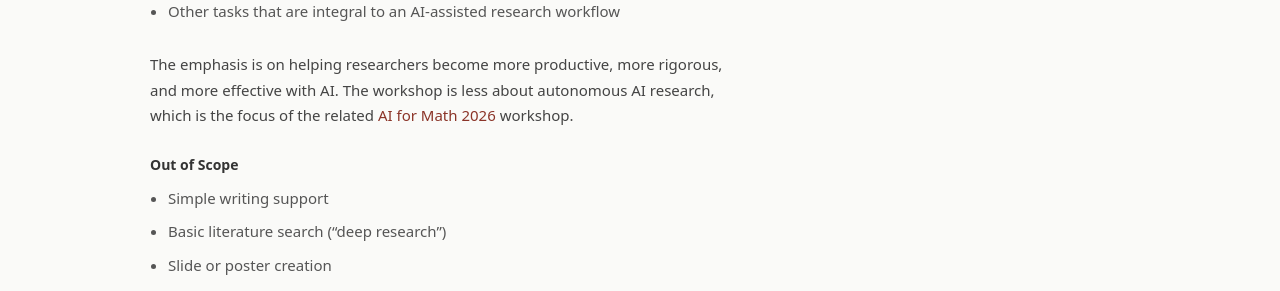
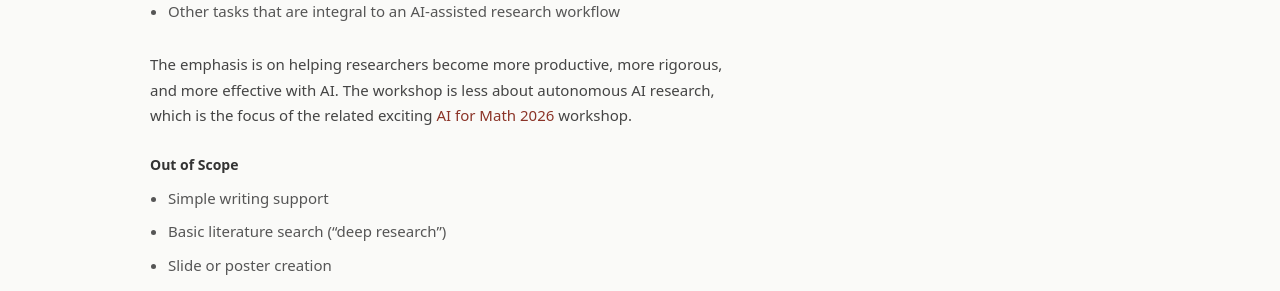
Before and after one commit to ai4research-icml-workshop/ai4research-icml-workshop.github.io, a Jekyll site: the page built from index.html, in a window 1280 px wide and 900 px high, scrolled down 4934 px. Shown: the part 206-497 px from the top of the window. Built offline with Jekyll 4.4.1, drawn with Linux system fonts in a browser that asks for light colours.

Commit message:
Adjust CFP workshop wording

```diff
--- a/_includes/cfp.html
+++ b/_includes/cfp.html
@@ -20,7 +20,7 @@
       </ul>
     </div>
 
-    <p class="cfp-summary">The emphasis is on helping researchers become more productive, more rigorous, and more effective with AI. The workshop is less about autonomous AI research, which is the focus of the related <a href="https://ai4math2026.github.io/" target="_blank" rel="noopener">AI for Math 2026</a> workshop.</p>
+    <p class="cfp-summary">The emphasis is on helping researchers become more productive, more rigorous, and more effective with AI. The workshop is less about autonomous AI research, which is the focus of the related exciting <a href="https://ai4math2026.github.io/" target="_blank" rel="noopener">AI for Math 2026</a> workshop.</p>
 
     <div class="cfp-topics">
       <h3>Out of Scope</h3>
```
